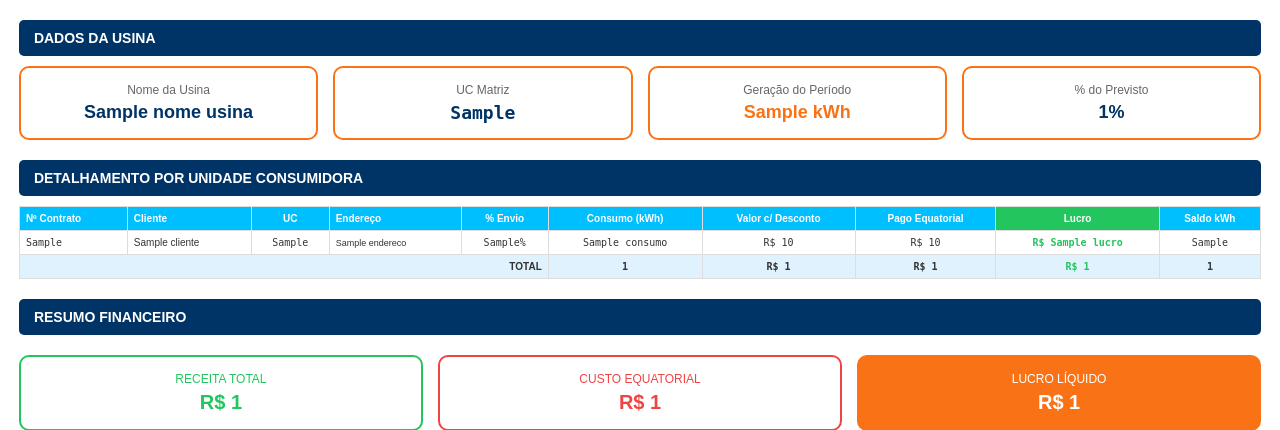
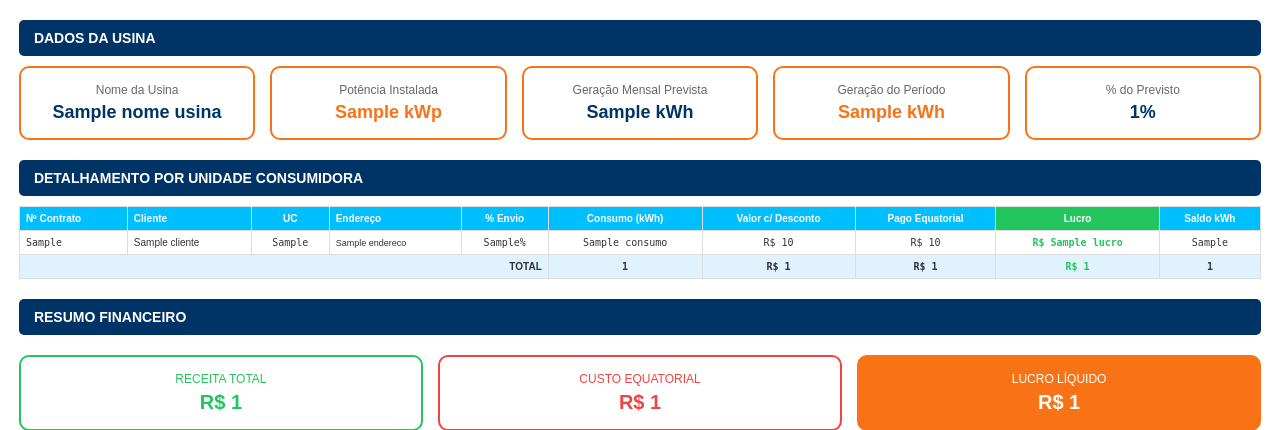
Before and after one commit to Willientropia/solar-control, a Python web app: template server/templates/relatorio_usina.html in a window 1280 px wide. Shown: the part 94-524 px from the top of the page. Run offline with Jinja, Linux system fonts and the light colour scheme; most values are stand-ins (such as "Sample title", 1, 10 or a date in 2020); grey boxes marked "Sample" are stand-in pictures.

Commit message:
Feat: Substituir UC Matriz por Potência e Geração Prevista no relatório
Alterações implementadas:

1. Template HTML (server/templates/relatorio_usina.html):
   - Removido o campo "UC Matriz" da seção "DADOS DA USINA"
   - Adicionados dois novos campos:
     * "Potência Instalada" (em kWp) - com destaque visual
     * "Geração Mensal Prevista" (em kWh)
   - Layout agora tem 5 boxes informativos ao invés de 4

2. Script Python (server/scripts/generate_relatorio.py):
   - Adicionada leitura dos campos potenciaKwp e kwhPrevistoMensal
   - Formatação com número brasileiro (vírgula decimal)
   - Exibe "-" quando valores não informados

3. Backend (server/routes.ts):
   - Adicionado potenciaKwp ao reportData enviado ao Python
   - Separado kwhPrevistoMensal do kwhPrevisto total do período
   - kwhPrevistoMensal mostra a geração prevista por mês
   - kwhPrevisto continua sendo usado para cálculo do percentual

Resultado:
O relatório agora mostra informações técnicas da usina (potência e
geração prevista mensal) ao invés da UC Matriz, fornecendo dados mais
relevantes para análise de performance.

```diff
--- a/server/routes.ts
+++ b/server/routes.ts
@@ -952,7 +952,8 @@ export async function registerRoutes(httpServer: Server, app: Express): Promise<
 
       const kwhGerado = usinaGeracoes.reduce((acc, g) => acc + parseBrazilianNumber(g.kwhGerado), 0);
       // Use producaoMensalPrevista from usina, multiply by number of months
-      const kwhPrevisto = parseBrazilianNumber(usina.producaoMensalPrevista) * selectedMonths.length || 1;
+      const kwhPrevistoMensal = parseBrazilianNumber(usina.producaoMensalPrevista);
+      const kwhPrevisto = kwhPrevistoMensal * selectedMonths.length || 1;
 
       const periodo = selectedMonths.length === 1
         ? selectedMonths[0]
@@ -960,7 +961,8 @@ export async function registerRoutes(httpServer: Server, app: Express): Promise<
 
       const reportData = {
         nomeUsina: usina.nome,
-        ucMatriz: usina.unidadeConsumidora,
+        potenciaKwp: usina.potenciaKwp ? parseBrazilianNumber(usina.potenciaKwp) : 0,
+        kwhPrevistoMensal: kwhPrevistoMensal,
         periodo,
         kwhGerado,
         kwhPrevisto,
--- a/server/templates/relatorio_usina.html
+++ b/server/templates/relatorio_usina.html
@@ -210,8 +210,12 @@
                 <div class="info-value">{{ nome_usina }}</div>
             </div>
             <div class="info-box">
-                <div class="info-label">UC Matriz</div>
-                <div class="info-value font-mono">{{ uc_matriz }}</div>
+                <div class="info-label">Potência Instalada</div>
+                <div class="info-value destaque">{{ potencia_kwp }} kWp</div>
+            </div>
+            <div class="info-box">
+                <div class="info-label">Geração Mensal Prevista</div>
+                <div class="info-value">{{ kwh_previsto_mensal }} kWh</div>
             </div>
             <div class="info-box">
                 <div class="info-label">Geração do Período</div>
```
Also changed, not shown: server/scripts/generate_relatorio.py (+6 -1 lines).
